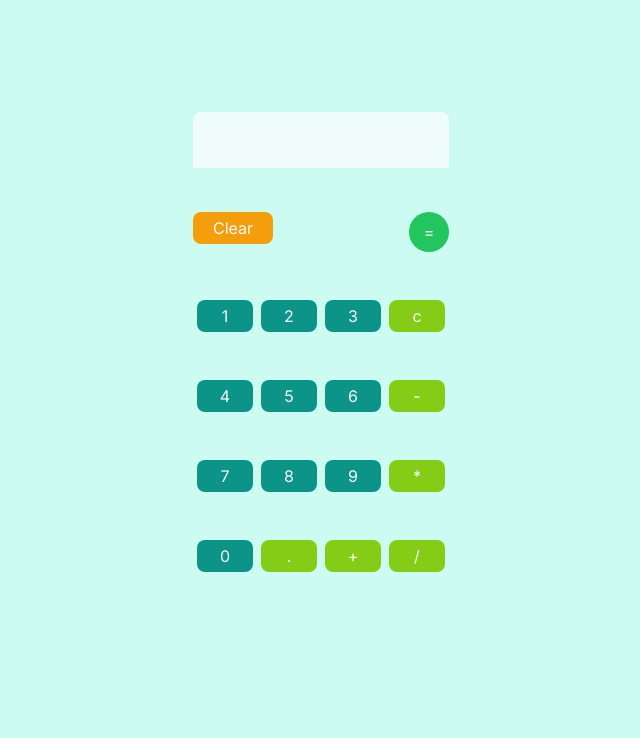
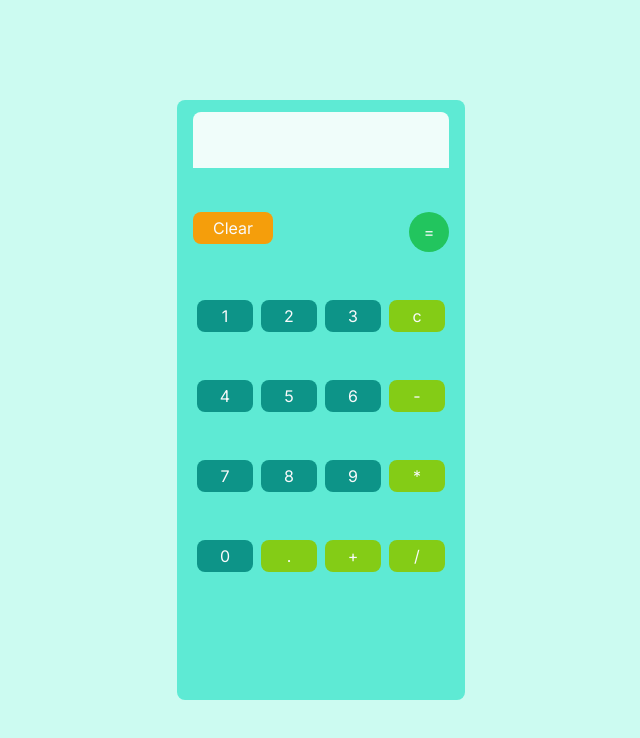
Before and after one commit to AhiVaElGesundo1320/Calculator, a Next.js app: page / in a window 1280 px wide. Shown: the top 738 px of the page, without its empty margins (319-959 px from the left). Built offline with nearby package versions, Linux system fonts and the light colour scheme.

Commit message:
task/Dark_Mode

```diff
--- a/src/app/components/[id].js
+++ b/src/app/components/[id].js
@@ -31,7 +31,7 @@ export const Calculator = () => {
   //className="bg-teal-300 my-3 w-52 h-14 rounded-t-lg flex dlex-col items-end" bg-teal-950
   return (
 
-    <div className={`light:bg-teal-300 dark:bg-teal-800 light:bg-teal-300 h-3/4 w-72 rounded-lg flex flex-col items-center`}
+    <div className='bg-teal-300 dark:bg-teal-800 light:bg-teal-300 h-3/4 w-72 rounded-lg flex flex-col items-center'
     >
       <div className=" bg-teal-50 my-3 dark:bg-teal-300 w-64  h-14 rounded-t-lg flex flex-col items-center">
         <input
```
